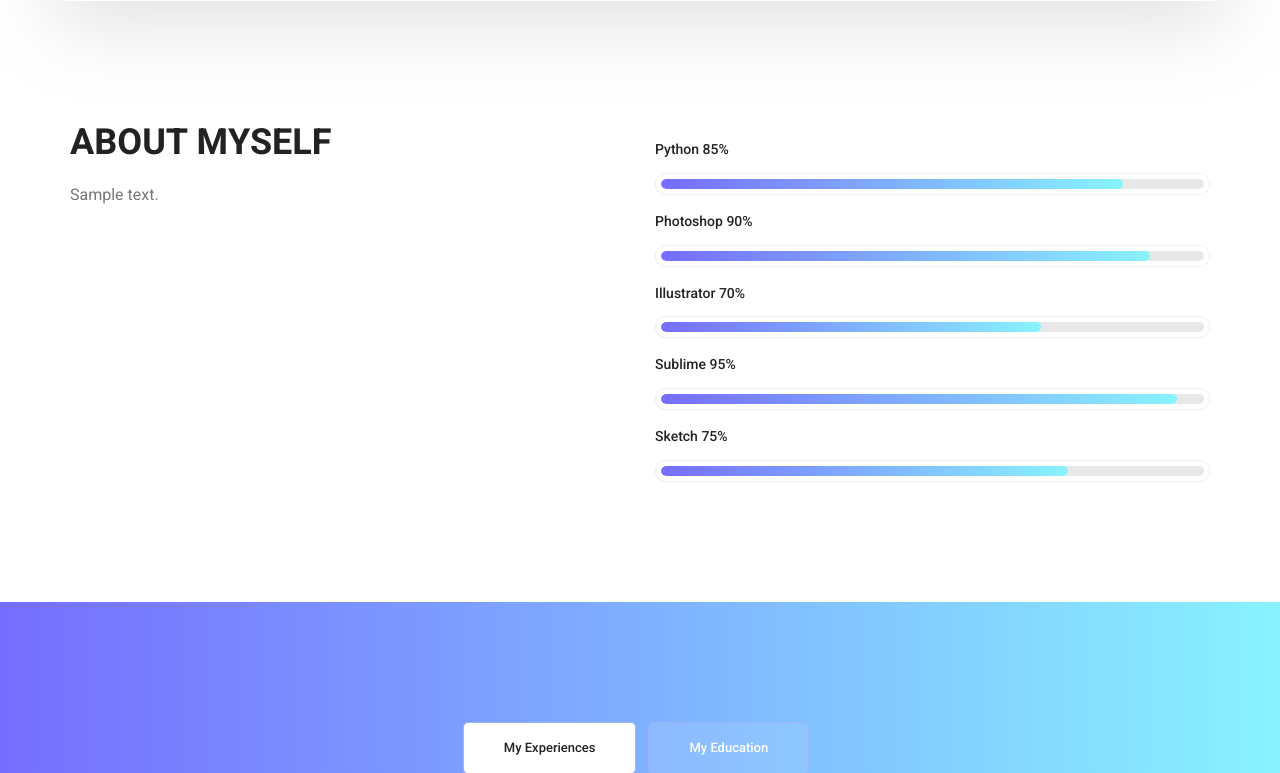
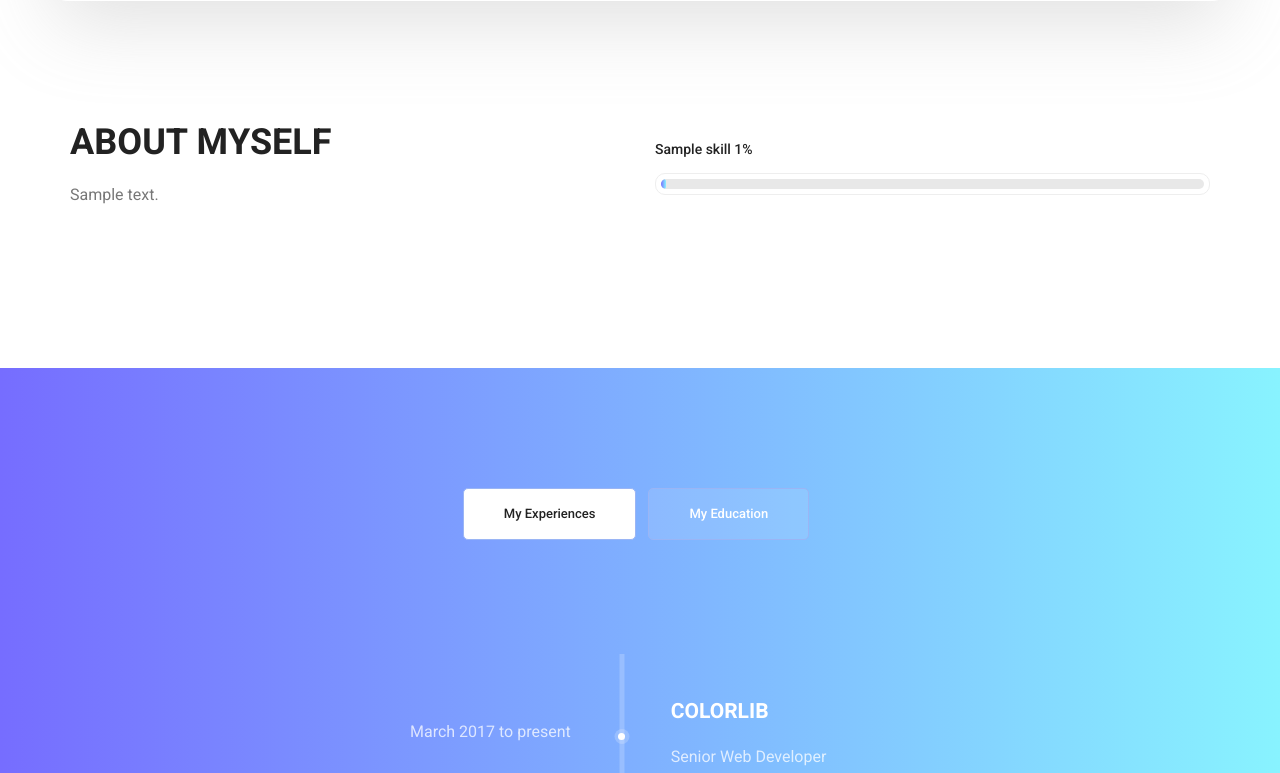
Before and after one commit to alabora33/Resume, a Django app: template resume/templates/index.html in a window 1280 px wide. Shown: the part 959-1732 px from the top of the page. Run offline with Django 4.2, Linux system fonts and the light colour scheme; the template is opened without the code that fills it: most values are stand-ins (such as "Sample title", 1, 10 or a date in 2020); grey boxes marked "Sample" are stand-in pictures; some libraries are stand-ins or nearby versions.

Commit message:
refactor: add skill to frontend

```diff
--- a/resume/templates/index.html
+++ b/resume/templates/index.html
@@ -17,14 +17,19 @@
                             <h4>{{ home_banner_title }}</h4>
                             <p>{{ home_banner_description }}</p>
                             <ul class="list basic_info">
-                                <li><a href="javascript:void(0)"><i class="lnr lnr-calendar-full"></i> 21st October, 1999</a></li>
-                                <li><a href="tel:+905370202138"><i class="lnr lnr-phone-handset"></i> +90 (537) 020 21 38</a></li>
-                                <li><a href="mailto:aliboravarinli@gmail.com"><i class="lnr lnr-envelope"></i> aliboravarinli@gmail.com</a></li>
+                                <li><a href="javascript:void(0)"><i class="lnr lnr-calendar-full"></i> 21st October,
+                                    1999</a></li>
+                                <li><a href="tel:+905370202138"><i class="lnr lnr-phone-handset"></i> +90 (537) 020 21
+                                    38</a></li>
+                                <li><a href="mailto:aliboravarinli@gmail.com"><i class="lnr lnr-envelope"></i>
+                                    aliboravarinli@gmail.com</a></li>
                                 <li><a href="javascript:void(0)"><i class="lnr lnr-home"></i> Gebze/Kocaeli</a></li>
                             </ul>
                             <ul class="list personal_social">
-                                <li><a href="https://www.linkedin.com/in/aliboravarinli/" target="_blank"><i class="fa fa-linkedin"></i></a></li>
-                                <li><a href="https://github.com/alabora33" target="_blank"><i class="fa fa-github"></i></a></li>
+                                <li><a href="https://www.linkedin.com/in/aliboravarinli/" target="_blank"><i
+                                        class="fa fa-linkedin"></i></a></li>
+                                <li><a href="https://github.com/alabora33" target="_blank"><i class="fa fa-github"></i></a>
+                                </li>
                             </ul>
                         </div>
                     </div>
@@ -49,56 +54,20 @@
             <div class="col-lg-6">
                 <div class="tools_expert">
                     <div class="skill_main">
+
+                        {% for skill in skills %}
                             <div class="skill_item">
-                            <h4>Python <span class="counter">85</span>%</h4>
+                                <h4>{{ skill.name }} <span class="counter">{{ skill.percentage }}</span>%</h4>
                                 <div class="progress_br">
                                     <div class="progress">
-                                    <div class="progress-bar" role="progressbar" aria-valuenow="85"
+                                        <div class="progress-bar" role="progressbar" aria-valuenow="{{ skill.percentage }}"
                                              aria-valuemin="0"
                                              aria-valuemax="100"></div>
                                     </div>
                                 </div>
                             </div>
-                        <div class="skill_item">
-                            <h4>Photoshop <span class="counter">90</span>%</h4>
-                            <div class="progress_br">
-                                <div class="progress">
-                                    <div class="progress-bar" role="progressbar" aria-valuenow="90"
-                                         aria-valuemin="0"
-                                         aria-valuemax="100"></div>
-                                </div>
-                            </div>
-                        </div>
-                        <div class="skill_item">
-                            <h4>Illustrator <span class="counter">70</span>%</h4>
-                            <div class="progress_br">
-                                <div class="progress">
-                                    <div class="progress-bar" role="progressbar" aria-valuenow="70"
-                                         aria-valuemin="0"
-                                         aria-valuemax="100"></div>
-                                </div>
-                            </div>
-                        </div>
-                        <div class="skill_item">
-                            <h4>Sublime <span class="counter">95</span>%</h4>
-                            <div class="progress_br">
-                                <div class="progress">
-                                    <div class="progress-bar" role="progressbar" aria-valuenow="95"
-                                         aria-valuemin="0"
-                                         aria-valuemax="100"></div>
-                                </div>
-                            </div>
-                        </div>
-                        <div class="skill_item">
-                            <h4>Sketch <span class="counter">75</span>%</h4>
-                            <div class="progress_br">
-                                <div class="progress">
-                                    <div class="progress-bar" role="progressbar" aria-valuenow="75"
-                                         aria-valuemin="0"
-                                         aria-valuemax="100"></div>
-                                </div>
-                            </div>
-                        </div>
+                        {% endfor %}
+
                     </div>
                 </div>
             </div>
```
Also changed, not shown: resume/core/models.py (+7 -0 lines), resume/core/views.py (+7 -2 lines), resume/core/migrations/0006_alter_skill_options.py (added). Lines whose indentation alone changed are shown as unchanged.
